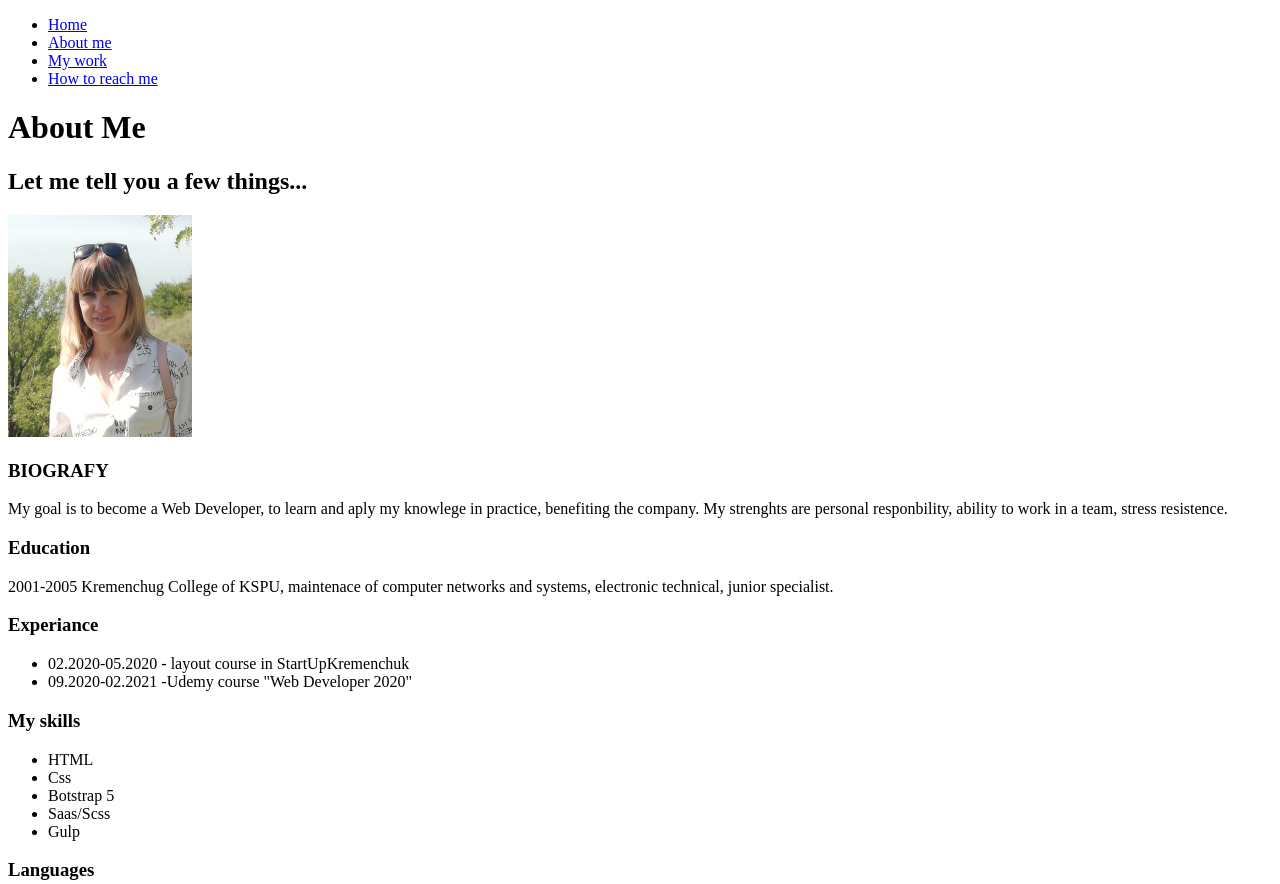
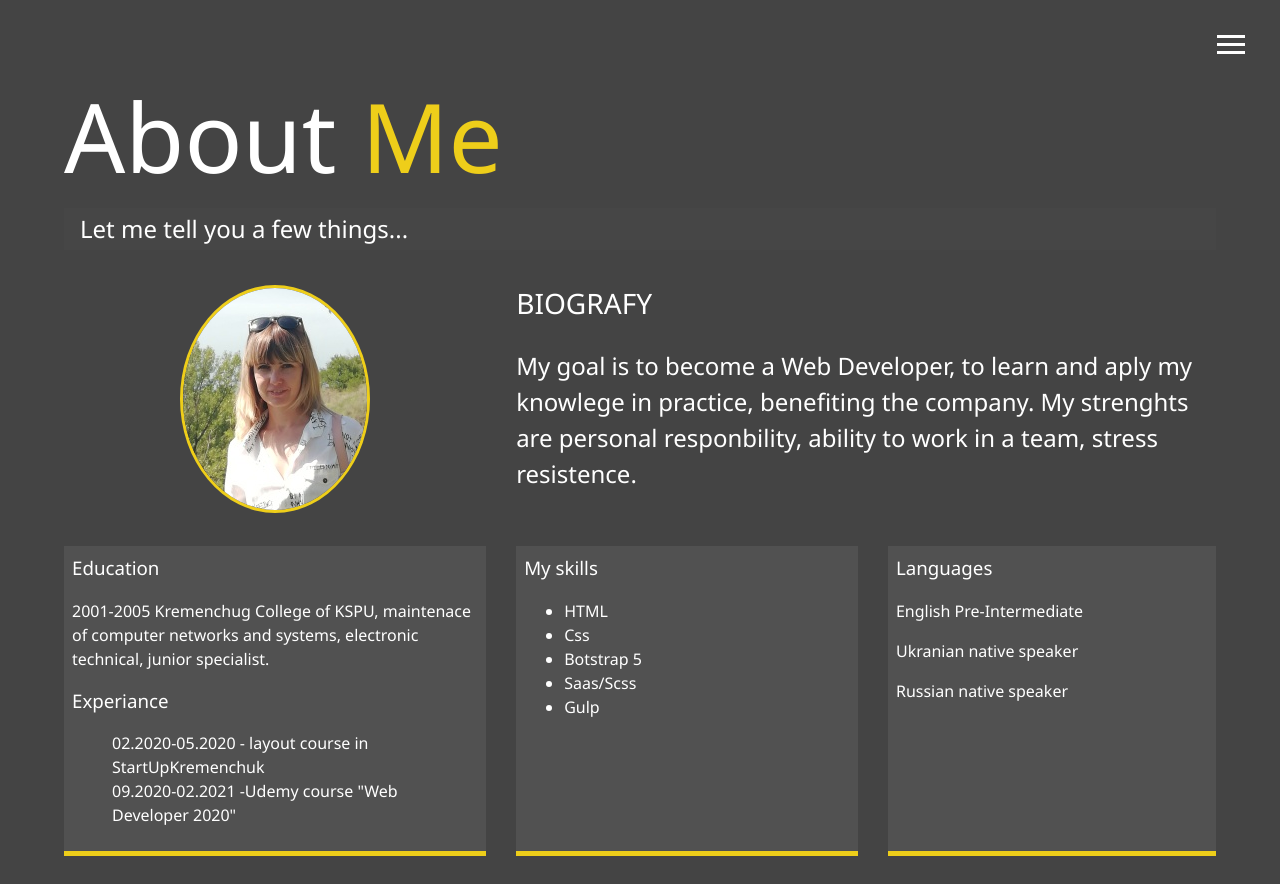
Before and after one commit to holdiana/rsschool-cv, a plain HTML site: page about.html in a window 1280 px wide. Shown: the top 884 px of the page. Drawn offline with Linux system fonts and the light colour scheme; the site is published under a folder, as on GitHub Pages, so addresses that start at the root find nothing.

Commit message:
fix: remarks

```diff
--- a/about.html
+++ b/about.html
@@ -5,7 +5,7 @@
    <meta http-equiv="X-UA-Compatible" content="IE=edge">
    <meta name="viewport" content="width=device-width, initial-scale=1.0">
    <script src="https://kit.fontawesome.com/cea85e6afa.js" crossorigin="anonymous"></script>
-   <link rel="stylesheet" href="/css/style.min.css">
+   <link rel="stylesheet" href="css/style.min.css">
    <title>About Me</title>
 </head>
 <body >
@@ -85,6 +85,6 @@
    <footer id="main-footer">
       Copyriting &copy; 2021
    </footer>
-   <script src = "/js/main.js"></script>
+   <script src = "js/main.js"></script>
 </body>
 </html>
```
Also changed, not shown: contact.html (+2 -2 lines), index.html (+2 -2 lines), work.html (+2 -2 lines).
